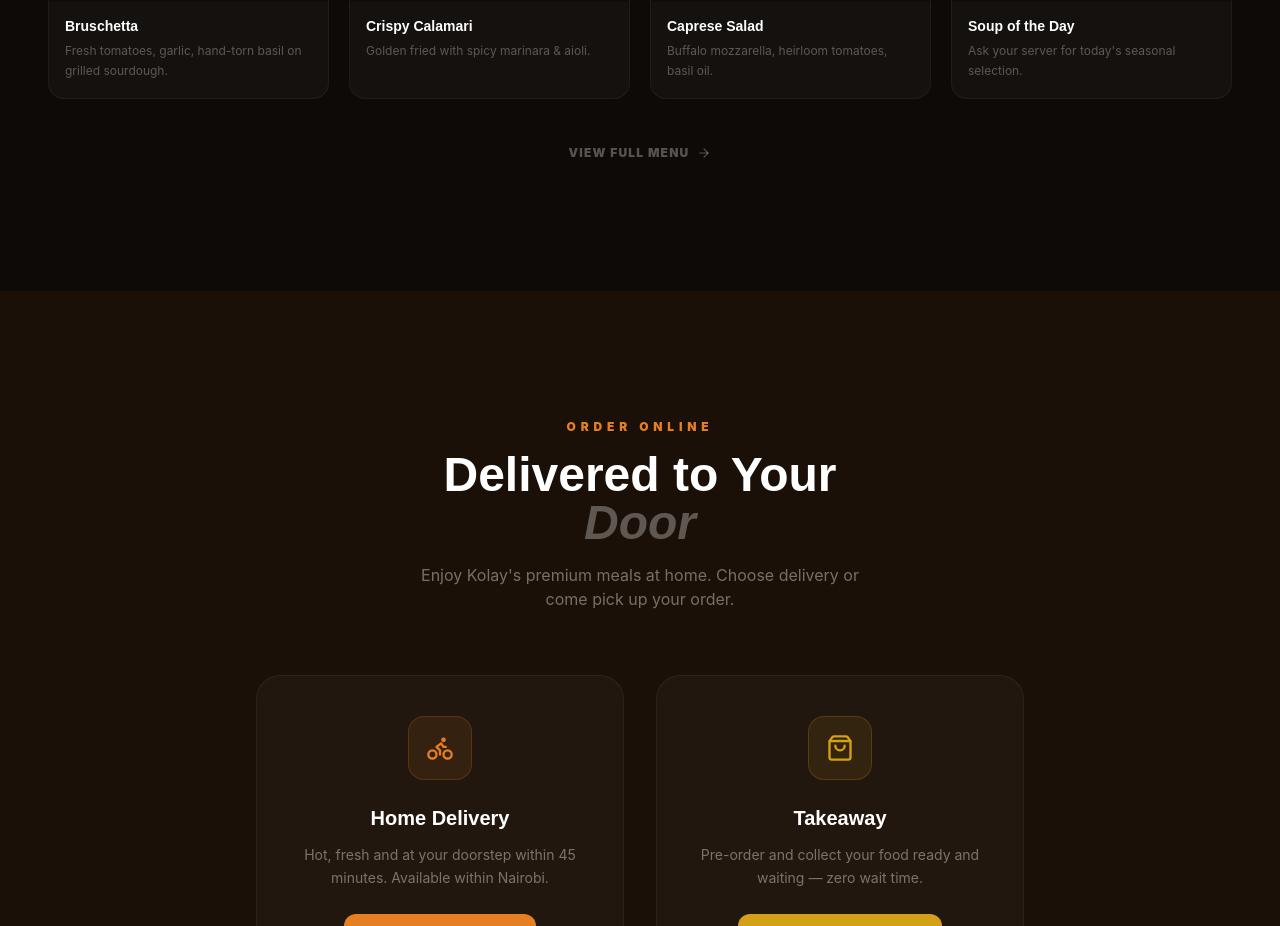
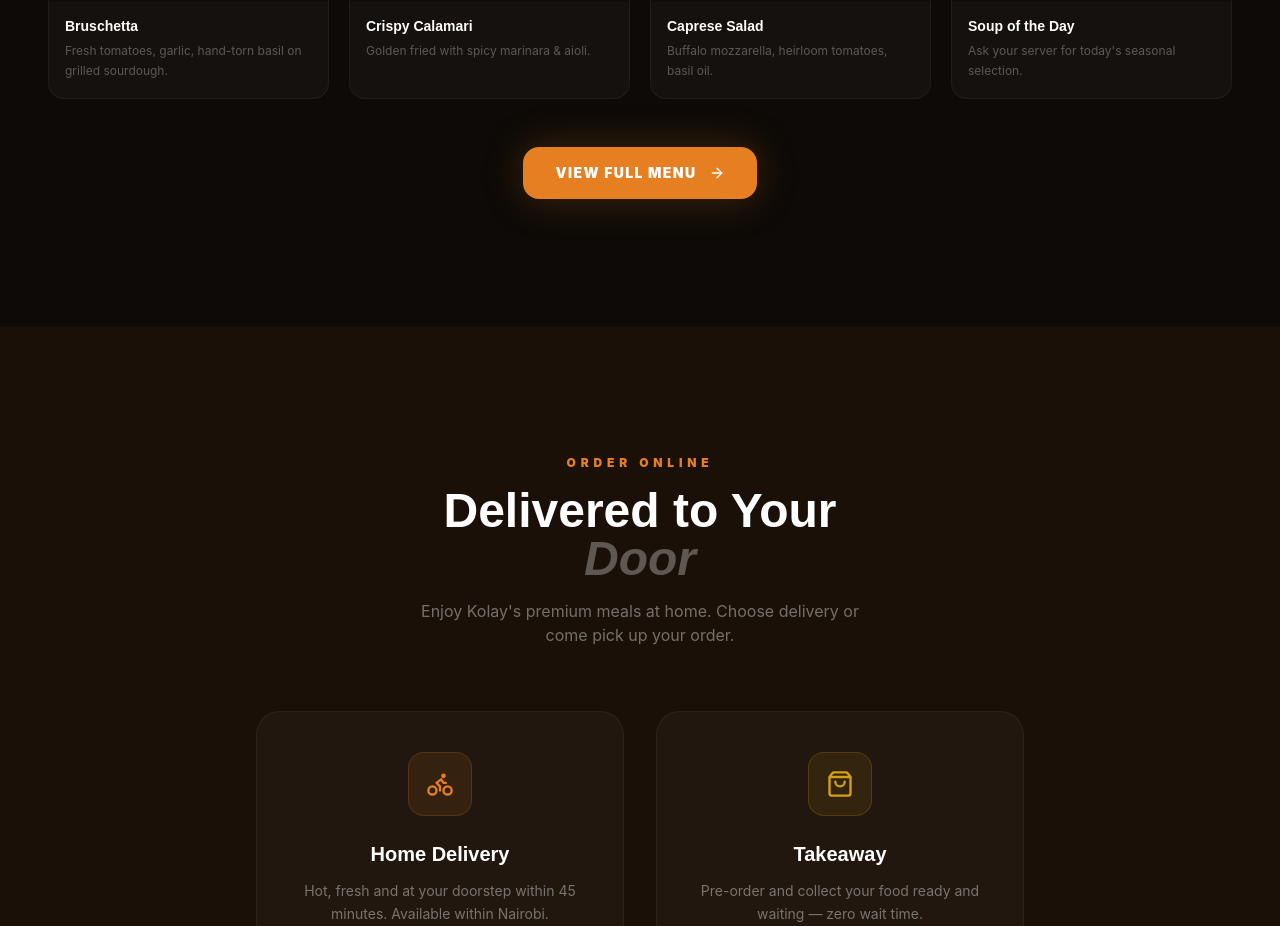
Before and after one commit to Fidelkyalo/Kolay-Restaurant, a React (Vite) app in the folder web/: page / in a window 1280 px wide. Shown: the part 3860-4786 px from the top of the page. Built offline with nearby package versions, Linux system fonts and the light colour scheme; grey boxes are pictures that could not be loaded.

Commit message:
style: convert menu link to primary button

```diff
--- a/web/src/pages/Home.jsx
+++ b/web/src/pages/Home.jsx
@@ -396,12 +396,12 @@
                         ))}
                     </div>
 
-                    <div className="text-center mt-10">
+                    <div className="text-center mt-12">
                         <Link
                             to="/menu"
-                            className="inline-flex items-center gap-2 text-white/30 hover:text-[#E67E22] font-black text-xs uppercase tracking-widest transition-colors"
+                            className="inline-flex items-center gap-3 bg-[#E67E22] hover:bg-[#D4A017] text-white px-8 py-4 rounded-2xl font-black text-sm uppercase tracking-widest transition-all duration-300 shadow-[0_0_40px_#E67E2240]"
                         >
-                            View Full Menu <ArrowRight className="w-3.5 h-3.5" />
+                            View Full Menu <ArrowRight className="w-4 h-4" />
                         </Link>
                     </div>
                 </div>
```
